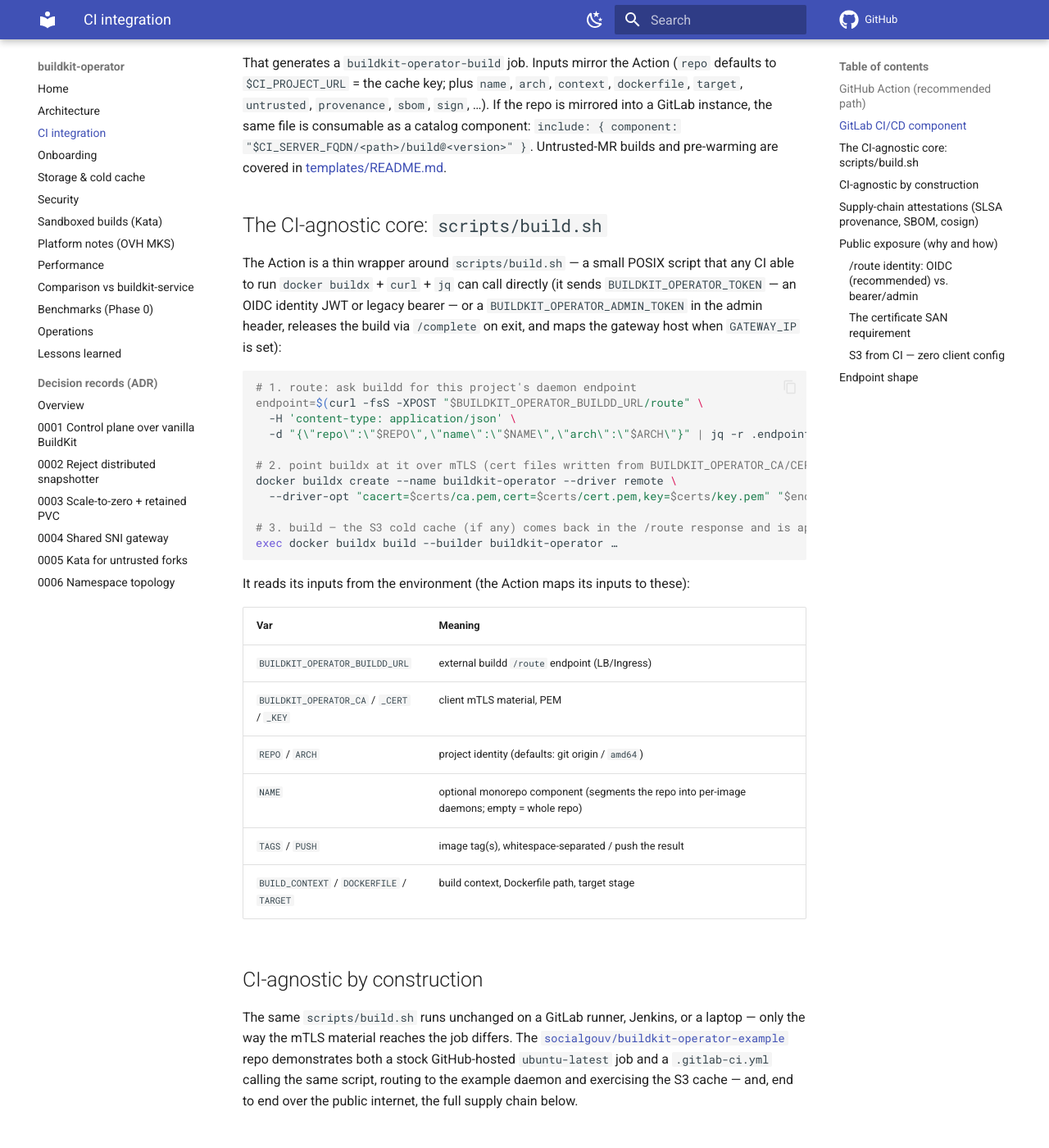
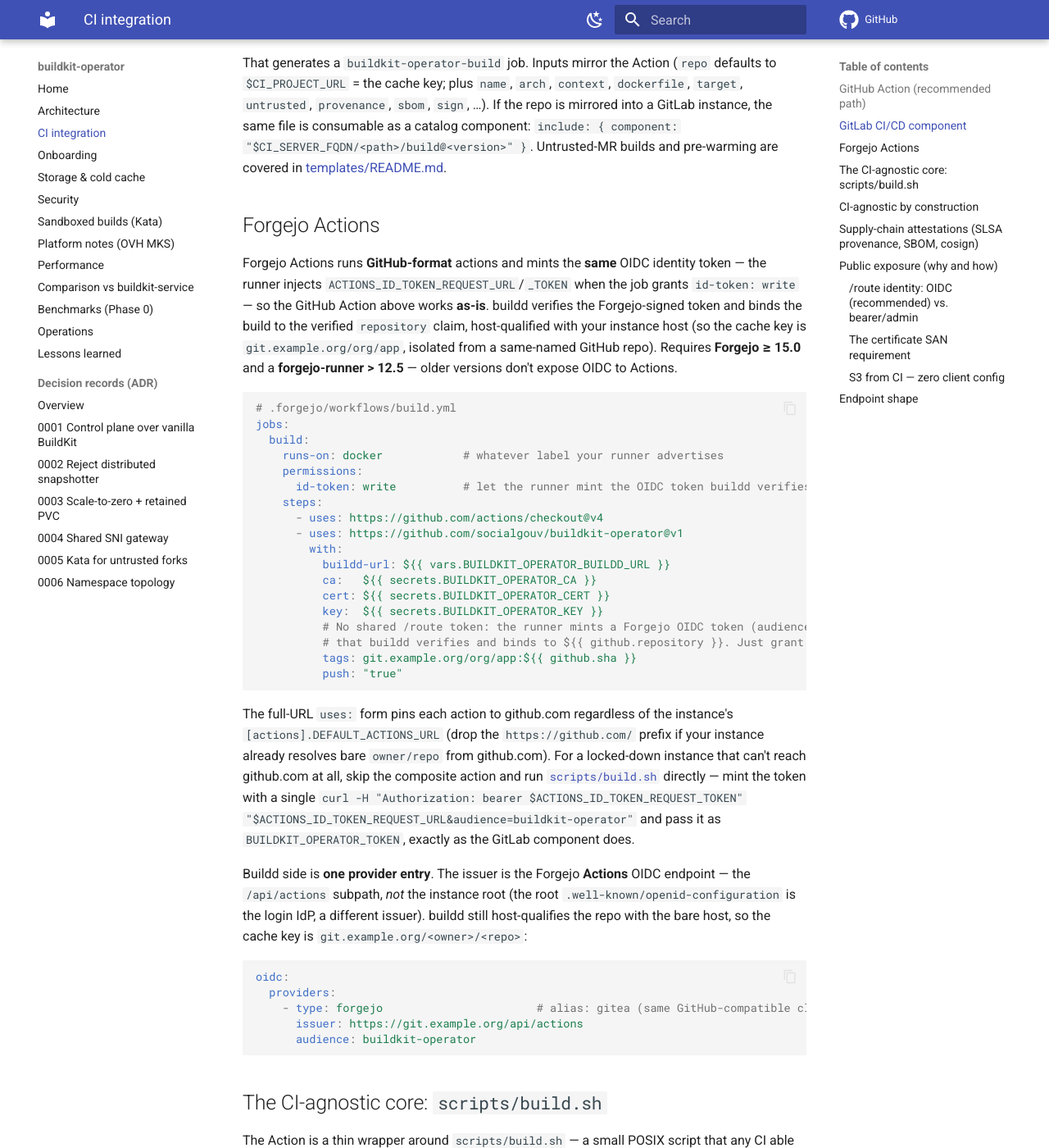
Before and after one commit to SocialGouv/buildkit-operator, an MkDocs documentation site: the page built from docs/ci-integration.md, in a window 1280 px wide and 1400 px high, scrolled down 2225 px. Shown: the whole window at 82% size. Built offline with MkDocs 1.6.1 and Material for MkDocs 9.7.7, drawn with Linux system fonts in a browser that asks for light colours; comment, search, counter and statistics services are not loaded; some of the changed text lies outside the part shown.

Commit message:
feat(forgejo): document Forgejo Actions support + add forge CLIs to devbox
The Forgejo/Gitea OIDC provider already shipped (e3ba4ad); this wires up the
rest of first-class Forgejo support:

- devbox: add gh@2.95.0, glab@1.101.0, forgejo-cli@0.5.0 (fj) for forge e2e
- docs/ci-integration.md: a Forgejo Actions section (permissions.id-token:
  write, GitHub-compatible token, runner >12.5) + Forgejo promoted to a
  first-rank OIDC provider alongside github/gitlab
- fix the documented Forgejo issuer to the /api/actions subpath (verified live
  on Forgejo 15.0.1: token iss is <root>/api/actions; the root .well-known is
  the login IdP) — in both docs and values.yaml
- identity.go: drop the stale "Forgejo: follow-up" comment

Co-Authored-By: Claude Opus 4.8 (1M context) <noreply@anthropic.com>

````diff
--- a/docs/ci-integration.md
+++ b/docs/ci-integration.md
@@ -82,6 +82,57 @@ That generates a `buildkit-operator-build` job. Inputs mirror the Action (`repo`
 `provenance`, `sbom`, `sign`, …). If the repo is mirrored into a GitLab instance, the same file is
 consumable as a catalog component: `include: { component: "$CI_SERVER_FQDN/<path>/build@<version>" }`.
 Untrusted-MR builds and pre-warming are covered in [templates/README.md](../templates/README.md).
+
+## Forgejo Actions
+
+Forgejo Actions runs **GitHub-format** actions and mints the **same** OIDC identity token — the runner
+injects `ACTIONS_ID_TOKEN_REQUEST_URL`/`_TOKEN` when the job grants `id-token: write` — so the GitHub
+Action above works **as-is**. buildd verifies the Forgejo-signed token and binds the build to the
+verified `repository` claim, host-qualified with your instance host (so the cache key is
+`git.example.org/org/app`, isolated from a same-named GitHub repo). Requires **Forgejo ≥ 15.0** and a
+**forgejo-runner > 12.5** — older versions don't expose OIDC to Actions.
+
+```yaml
+# .forgejo/workflows/build.yml
+jobs:
+  build:
+    runs-on: docker            # whatever label your runner advertises
+    permissions:
+      id-token: write          # let the runner mint the OIDC token buildd verifies
+    steps:
+      - uses: https://github.com/actions/checkout@v4
+      - uses: https://github.com/socialgouv/buildkit-operator@v1
+        with:
+          buildd-url: ${{ vars.BUILDKIT_OPERATOR_BUILDD_URL }}
+          ca:   ${{ secrets.BUILDKIT_OPERATOR_CA }}
+          cert: ${{ secrets.BUILDKIT_OPERATOR_CERT }}
+          key:  ${{ secrets.BUILDKIT_OPERATOR_KEY }}
+          # No shared /route token: the runner mints a Forgejo OIDC token (audience buildkit-operator)
+          # that buildd verifies and binds to ${{ github.repository }}. Just grant id-token: write above.
+          tags: git.example.org/org/app:${{ github.sha }}
+          push: "true"
+```
+
+The full-URL `uses:` form pins each action to github.com regardless of the instance's
+`[actions].DEFAULT_ACTIONS_URL` (drop the `https://github.com/` prefix if your instance already resolves
+bare `owner/repo` from github.com). For a locked-down instance that can't reach github.com at all, skip
+the composite action and run [`scripts/build.sh`](../scripts/build.sh) directly — mint the token with a
+single `curl -H "Authorization: bearer $ACTIONS_ID_TOKEN_REQUEST_TOKEN"
+"$ACTIONS_ID_TOKEN_REQUEST_URL&audience=buildkit-operator"` and pass it as `BUILDKIT_OPERATOR_TOKEN`,
+exactly as the GitLab component does.
+
+Buildd side is **one provider entry**. The issuer is the Forgejo **Actions** OIDC endpoint — the
+`/api/actions` subpath, *not* the instance root (the root `.well-known/openid-configuration` is the
+login IdP, a different issuer). buildd still host-qualifies the repo with the bare host, so the cache key
+is `git.example.org/<owner>/<repo>`:
+
+```yaml
+oidc:
+  providers:
+    - type: forgejo                       # alias: gitea (same GitHub-compatible claim mapping)
+      issuer: https://git.example.org/api/actions
+      audience: buildkit-operator
+```
 
 ## The CI-agnostic core: `scripts/build.sh`
 
@@ -168,17 +219,19 @@ reachable off-cluster it must do more than gate access — it must prevent a cal
 another project. The strong, default posture is **OIDC** (`oidc.providers`): the CI job presents a
 forge-signed identity token, buildd verifies it and **replaces** the request's `repo` with the verified
 claim (and derives `untrusted` server-side). A leaked credential can therefore only ever build *its own*
-repo — never read or poison another project's cache. Both forges mint the token natively, so there is no
+repo — never read or poison another project's cache. Every forge mints the token natively, so there is no
 extra runner egress:
 
 - **GitHub Actions** — grant the job `permissions: id-token: write`; the Action mints the token
   (audience from `oidc-audience`, default `buildkit-operator`) automatically. Nothing else to pass.
 - **GitLab CI** — the component declares an `id_tokens:` entry (audience from the `oidc_audience` input)
   and sends it as the `/route` credential. No shared bearer to distribute.
+- **Forgejo Actions** — same as GitHub (the runner injects `ACTIONS_ID_TOKEN_REQUEST_URL`/`_TOKEN`);
+  needs Forgejo ≥ 15.0 + forgejo-runner > 12.5. See [the Forgejo section](#forgejo-actions).
 
-Configure providers in the chart (`oidc.providers` — built-in `type: github` / `type: gitlab`), and
-optionally a hard org gate with `oidc.repoAllowlist` (a verified-but-unlisted repo gets `403`). Adding
-**Forgejo** is one more provider entry.
+Configure providers in the chart (`oidc.providers` — built-in `type: github` / `type: gitlab` /
+`type: forgejo`), and optionally a hard org gate with `oidc.repoAllowlist` (a verified-but-unlisted repo
+gets `403`).
 
 **Fallbacks.** Without `oidc.providers`, `/route` falls back to the legacy bearer (`auth.tokenSecret`,
 constant-time compared, passed via the Action's `token` input) — keep that for **in-cluster only**
````
Also changed, not shown: devbox.json (+5 -2 lines), 3 other files.
